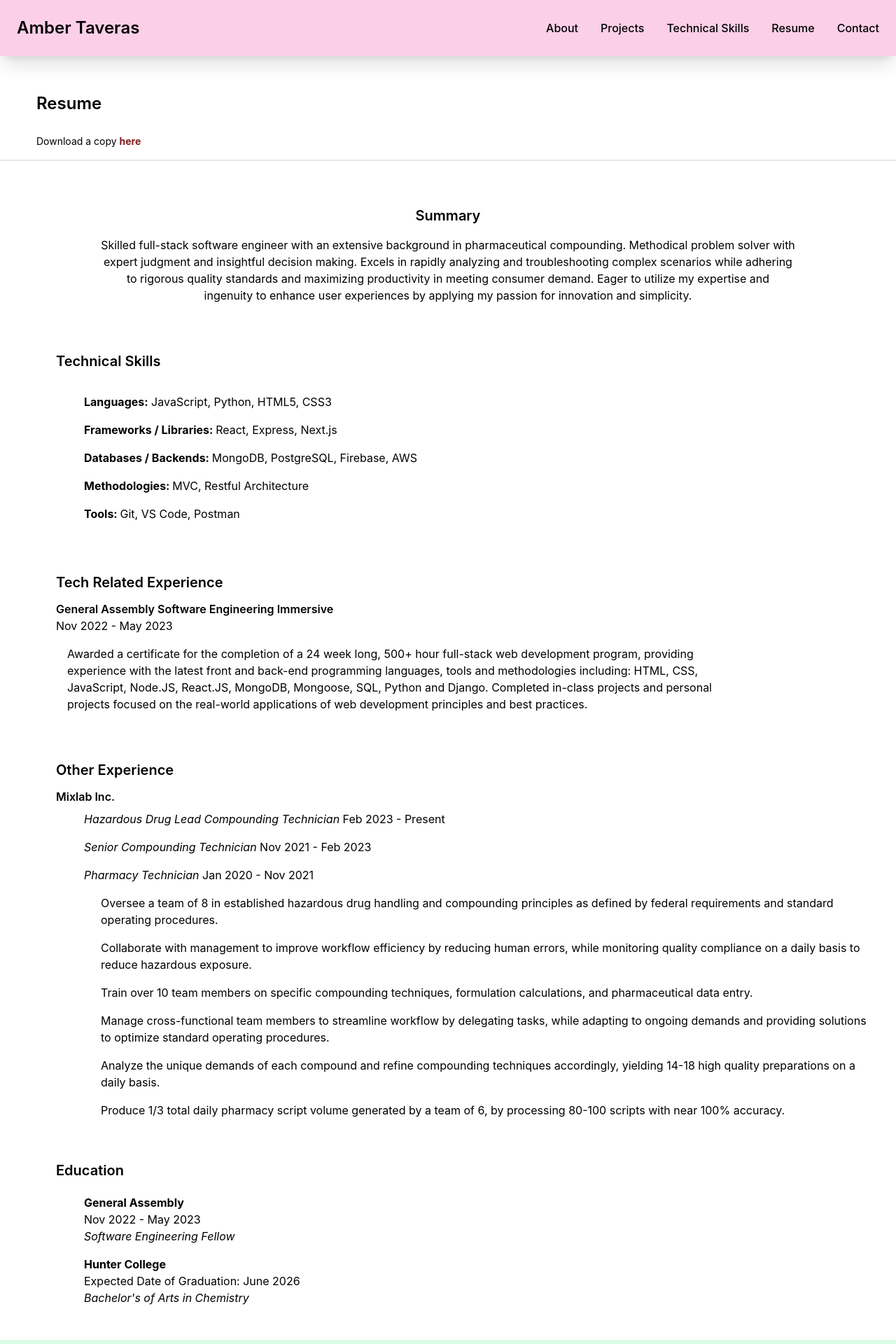
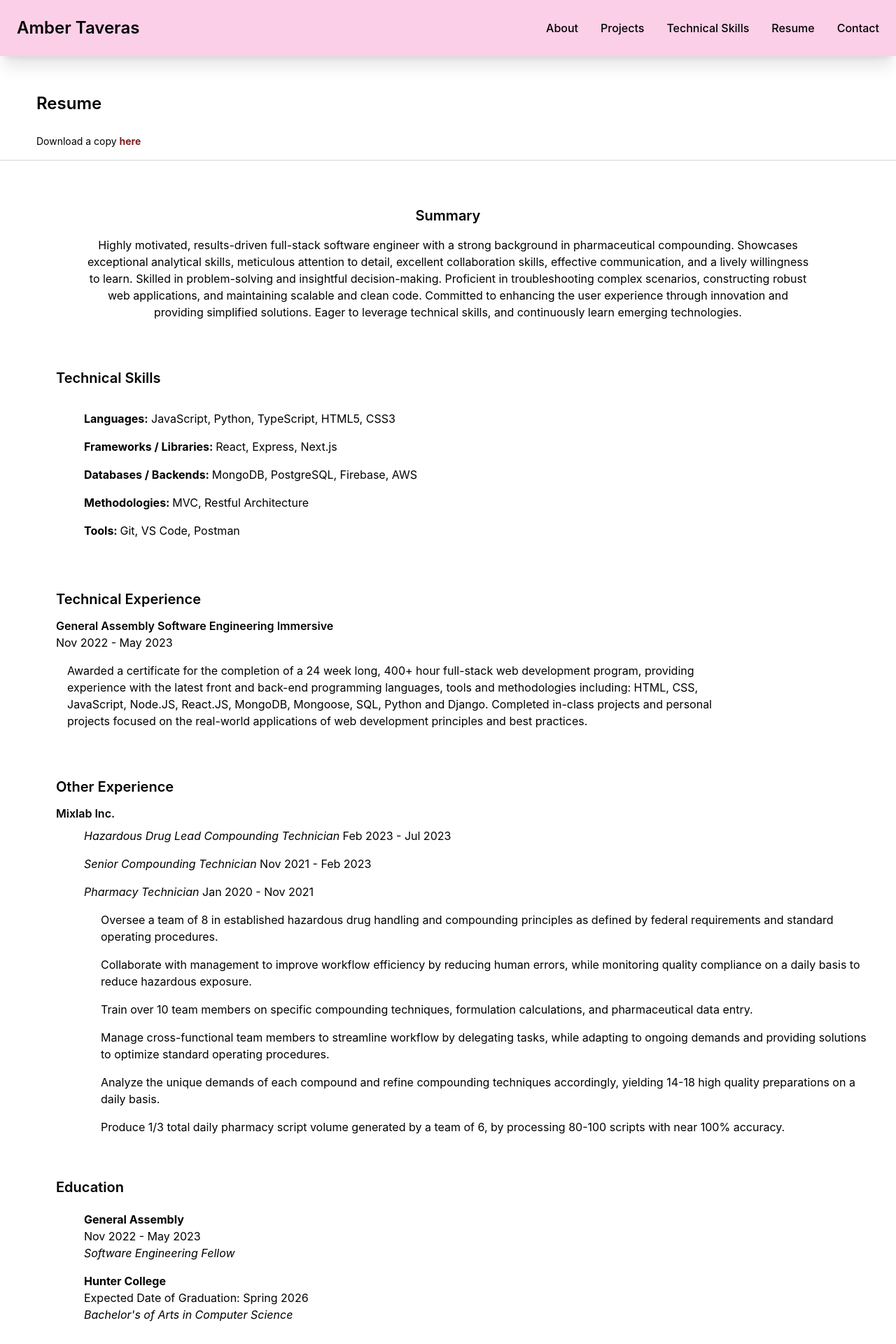
Before and after one commit to ambertav/portfolio, a React (Create React App) app: page /resume in a window 1280 px wide. Shown: the top 1920 px of the page at 70% size. Built offline with nearby package versions, Linux system fonts and the light colour scheme.

Commit message:
updates resume and link

```diff
--- a/src/pages/Resume.js
+++ b/src/pages/Resume.js
@@ -10,23 +10,18 @@ function Resume () {
         <>
         <section className='border-b-2 flex flex-start flex-col text-left'>
             <h1 className='mt-10 md:ml-10 ml-6 font-semibold text-2xl p-3'>Resume</h1>
-            <h5 className='md:ml-10 ml-6 py-4 px-3 text-xs md:text-sm'>Download a copy <a href="https://docs.google.com/document/d/1oGnuK0qlJaKSEy8ad6PwSijSmbz_-Y4PuhU6mxaBIyQ/edit?usp=sharing" target="_blank" rel="noreferrer" className='text-red-900 font-bold'>here</a></h5>
+            <h5 className='md:ml-10 ml-6 py-4 px-3 text-xs md:text-sm'>Download a copy <a href="https://drive.google.com/file/d/1Fgptv77WeRodPM-c_y4LRge4V1zI3oOp/view?usp=drive_link" target="_blank" rel="noreferrer" className='text-red-900 font-bold'>here</a></h5>
         </section>
             <div className='flex flex-col items-center my-6'>
                 <h3 className='font-semibold text-xl mt-10'>Summary</h3>
-                <p className='p-4 w-4/5 text-sm md:text-base'>
-                    Skilled full-stack software engineer with an extensive background in pharmaceutical compounding.
-                    Methodical problem solver with expert judgment and insightful decision making.
-                    Excels in rapidly analyzing and troubleshooting complex scenarios while adhering to rigorous
-                    quality standards and maximizing productivity in meeting consumer demand.
-                    Eager to utilize my expertise and ingenuity to enhance user experiences by applying my passion
-                    for innovation and simplicity.
+                <p className='p-4 w-5/6 text-sm md:text-base'>
+                Highly motivated, results-driven full-stack software engineer with a strong background in pharmaceutical compounding. Showcases exceptional analytical skills, meticulous attention to detail, excellent collaboration skills, effective communication, and a lively willingness to learn. Skilled in problem-solving and insightful decision-making. Proficient in troubleshooting complex scenarios, constructing robust web applications, and maintaining scalable and clean code. Committed to enhancing the user experience through innovation and providing simplified solutions. Eager to leverage technical skills, and continuously learn emerging technologies.
                 </p>
             </div>
             <div className='text-left md:ml-20 ml-10 my-10'>
                 <h3 className='font-semibold text-xl py-3'>Technical Skills</h3>
                 <ul className='py-3 resume-list'>
-                    <li><strong>Languages:</strong> JavaScript, Python, HTML5, CSS3</li>
+                    <li><strong>Languages:</strong> JavaScript, Python, TypeScript, HTML5, CSS3</li>
                     <li><strong>Frameworks / Libraries: </strong>React, Express, Next.js</li>
                     <li><strong>Databases / Backends: </strong>MongoDB, PostgreSQL, Firebase, AWS</li>
                     <li><strong>Methodologies: </strong>MVC, Restful Architecture</li>
@@ -34,17 +29,17 @@ function Resume () {
                 </ul>
             </div>
             <div className='text-left md:ml-20 ml-10 my-10'>
-                <h3 className='font-semibold text-xl py-3'>Tech Related Experience</h3>
+                <h3 className='font-semibold text-xl py-3'>Technical Experience</h3>
                 <p className='font-semibold'>General Assembly Software Engineering Immersive</p>
                 <p>Nov 2022 - May 2023</p>
-                <p className='p-4 w-4/5 text-sm md:text-base'>Awarded a certificate for the completion of a 24 week long, 500+ hour full-stack web development program, providing experience with the latest front and back-end programming languages, tools and methodologies including: HTML, CSS, JavaScript, Node.JS, React.JS, MongoDB, Mongoose, SQL, Python and Django. Completed in-class projects and personal projects focused on the real-world applications of web development principles and best practices.</p>
+                <p className='p-4 w-4/5 text-sm md:text-base'>Awarded a certificate for the completion of a 24 week long, 400+ hour full-stack web development program, providing experience with the latest front and back-end programming languages, tools and methodologies including: HTML, CSS, JavaScript, Node.JS, React.JS, MongoDB, Mongoose, SQL, Python and Django. Completed in-class projects and personal projects focused on the real-world applications of web development principles and best practices.</p>
             </div>
             <div className='text-left md:ml-20 ml-10 my-10'>
                 <h3 className='font-semibold text-xl py-3'>Other Experience</h3>
                 <ul className='resume-list'>
                     <p className='font-semibold'>Mixlab Inc.</p>
                     <li>
-                        <i>Hazardous Drug Lead Compounding Technician</i> Feb 2023 - Present
+                        <i>Hazardous Drug Lead Compounding Technician</i> Feb 2023 - Jul 2023
                     </li>
                     <li>
                         <i>Senior Compounding Technician</i> Nov 2021 - Feb 2023
@@ -69,8 +64,8 @@ function Resume () {
                     <p>Nov 2022 - May 2023</p>
                     <p><i>Software Engineering Fellow</i></p></li>
                     <li><strong>Hunter College</strong>
-                    <p>Expected Date of Graduation: June 2026</p>
-                    <p><i>Bachelor's of Arts in Chemistry</i></p></li>
+                    <p>Expected Date of Graduation: Spring 2026</p>
+                    <p><i>Bachelor's of Arts in Computer Science</i></p></li>
                 </ul>
             </div>
         </>
```
